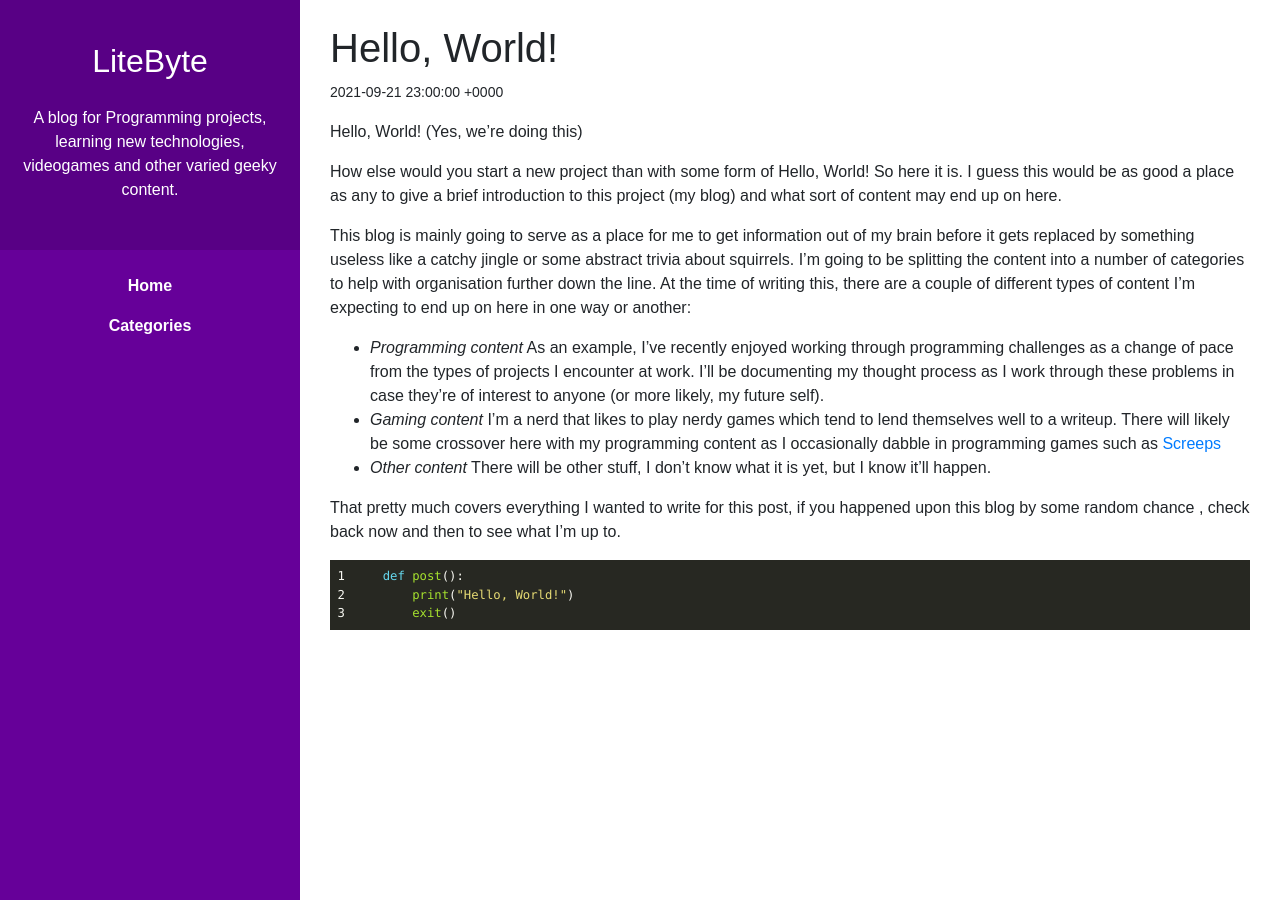
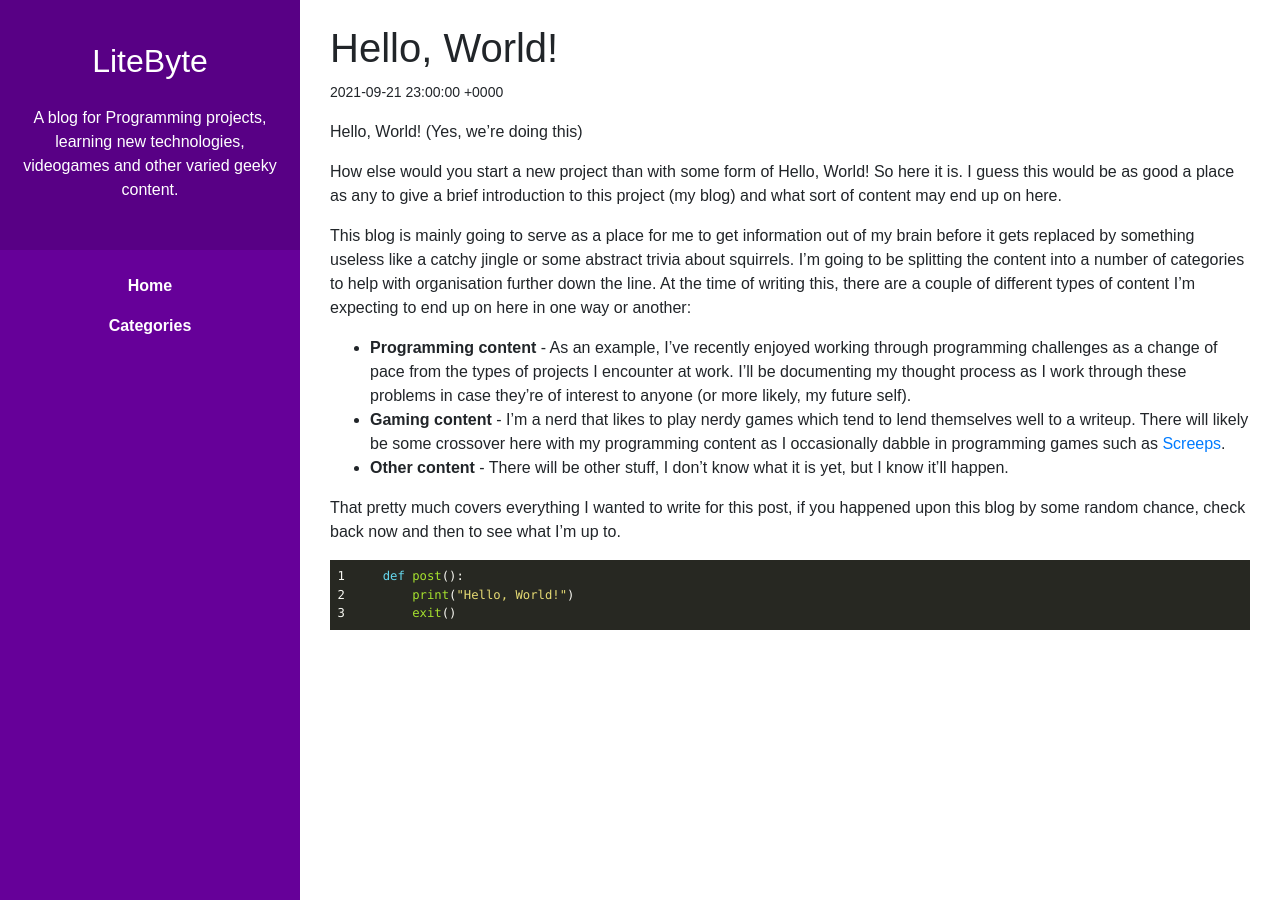
Before and after one commit to tombloor/litebyte-jekyll, a Jekyll site: the page built from _posts/2021-09-26-helloworld.md, in a window 1280 px wide. Built offline with Jekyll 4.4.1, drawn with Linux system fonts in a browser that asks for light colours; nearby versions of some CDN libraries; library files that are not in the unit come from our copies.

```diff
--- a/_posts/2021-09-26-helloworld.md
+++ b/_posts/2021-09-26-helloworld.md
@@ -17,16 +17,16 @@ something useless like a catchy jingle or some abstract trivia about squirrels.
 into a number of categories to help with organisation further down the line. At the time of writing this, there are a
 couple of different types of content I'm expecting to end up on here in one way or another:
 
-- *Programming content* As an example, I've recently enjoyed working through programming challenges as a change of pace
+- **Programming content** - As an example, I've recently enjoyed working through programming challenges as a change of pace
 from the types of projects I encounter at work. I'll be documenting my thought process as I work through these problems
 in case they're of interest to anyone (or more likely, my future self).
-- *Gaming content* I'm a nerd that likes to play nerdy games which tend to lend themselves well to a writeup.
+- **Gaming content** - I'm a nerd that likes to play nerdy games which tend to lend themselves well to a writeup.
 There will likely be some crossover here with my programming content as I occasionally dabble in programming games such
-as [Screeps](https://screeps.com/)
-- *Other content* There will be other stuff, I don't know what it is yet, but I know it'll happen.
+as [Screeps](https://screeps.com/).
+- **Other content** - There will be other stuff, I don't know what it is yet, but I know it'll happen.
 
-That pretty much covers everything I wanted to write for this post, if you happened upon this blog by some random chance
-, check back now and then to see what I'm up to.
+That pretty much covers everything I wanted to write for this post, if you happened upon this blog by some random chance,
+check back now and then to see what I'm up to.
 
 {%highlight python linenos %}
     def post():
```
